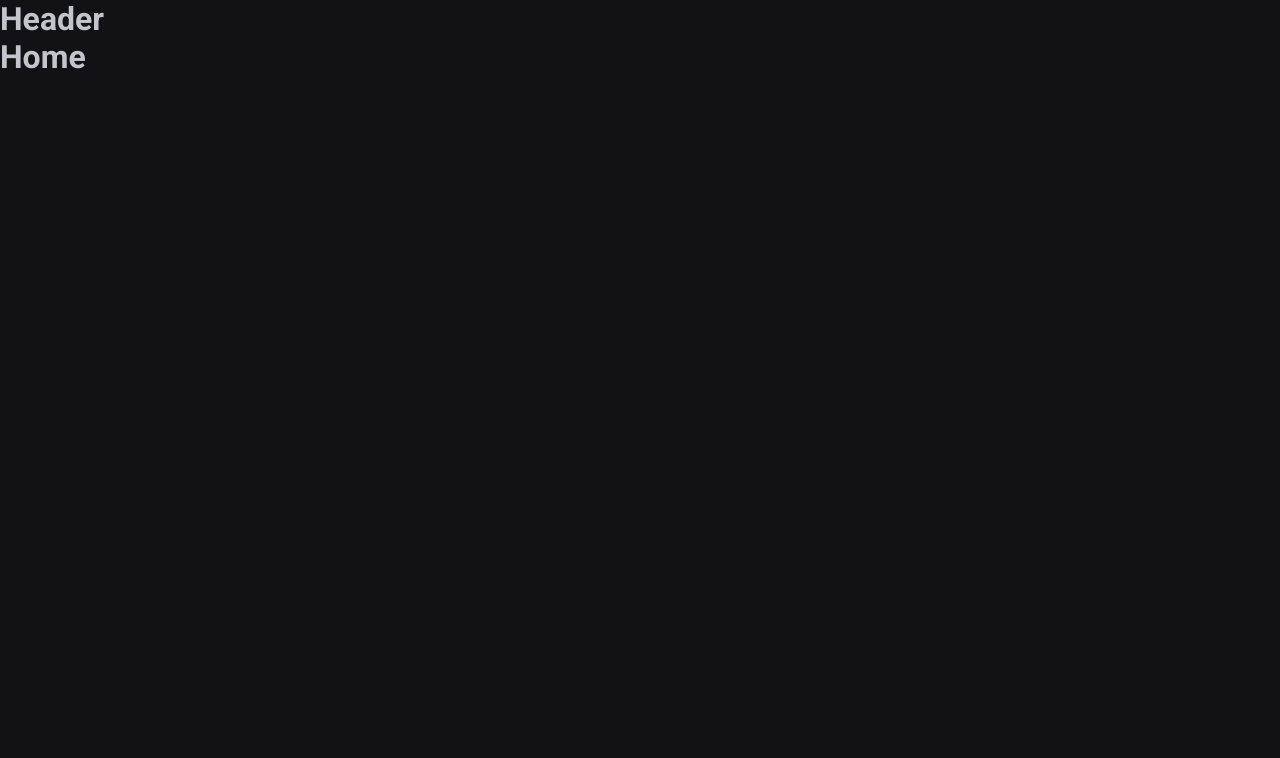
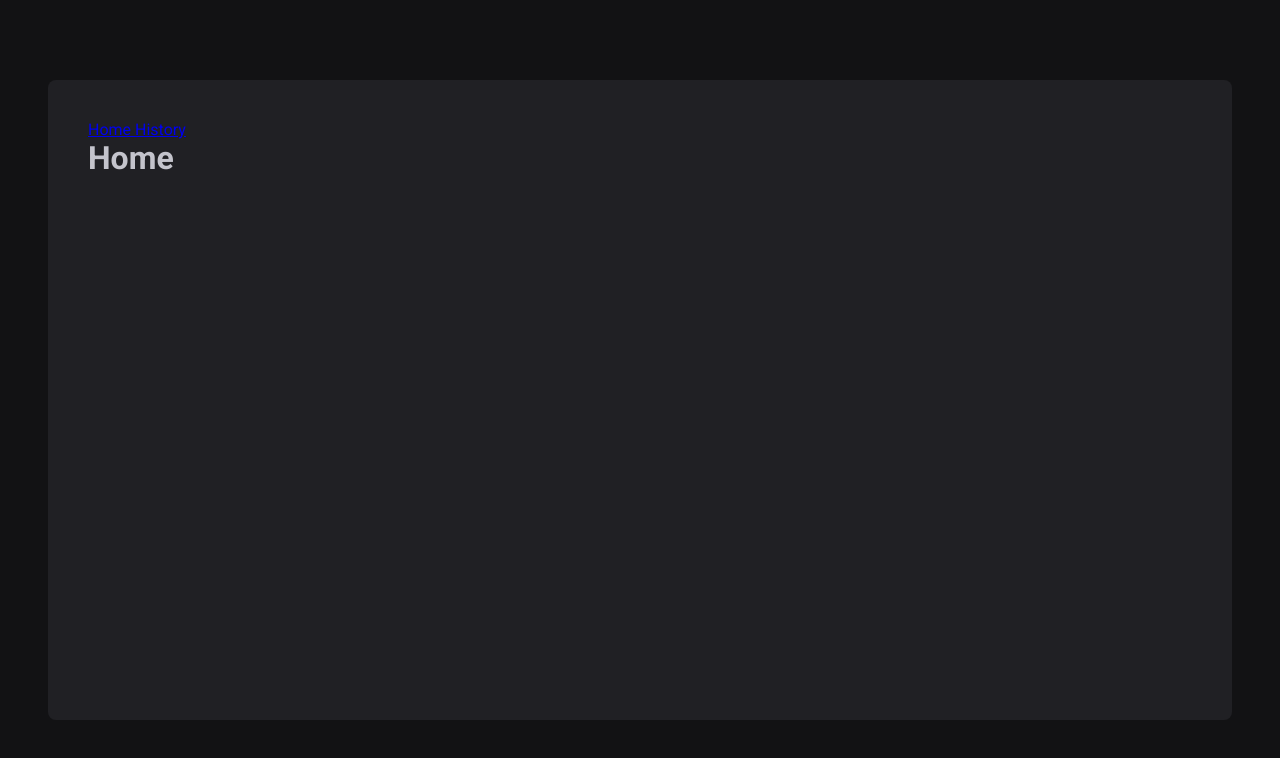
Before and after one commit to ponqueli/ignite-timer, a React (Vite) app: page / in a window 1280 px wide. Shown: the top 758 px of the page. Built offline with nearby package versions, Linux system fonts and the light colour scheme.

Commit message:
wip: add headercontainer

```diff
--- a/src/components/Header.tsx
+++ /dev/null
@@ -1,3 +0,0 @@
-export function Header() {
-  return <h1> Header</h1>;
-}
--- /dev/null
+++ b/src/components/Header/index.tsx
@@ -0,0 +1,12 @@
+import { HeaderContainer } from "./styles";
+
+export function Header() {
+  return (
+    <HeaderContainer>
+      <nav>
+        <a href="/"> Home </a>
+        <a href="/history"> History </a>
+      </nav>
+    </HeaderContainer>
+  );
+}
--- /dev/null
+++ b/src/components/Header/styles.ts
@@ -0,0 +1,7 @@
+import styled from "styled-components";
+
+export const HeaderContainer = styled.header`
+  display: flex;
+  align-items: center;
+  justify-content: space-between;
+`;
--- a/src/layouts/DefaultLayout.tsx
+++ b/src/layouts/DefaultLayout/index.tsx
@@ -1,12 +1,13 @@
 import { Outlet } from "react-router-dom";
-import { Header } from "../components/Header";
+import { Header } from "../../components/Header";
+import { LayoutContainer } from "./styles";
 
 export function DefaultLayout() {
   return (
-    <>
+    <LayoutContainer>
       <Header />
       {/* OUTLET = espaço para ser inserido um conteudo */}
       <Outlet />
-    </>
+    </LayoutContainer>
   );
 }
--- /dev/null
+++ b/src/layouts/DefaultLayout/styles.ts
@@ -0,0 +1,14 @@
+import styled from "styled-components";
+
+export const LayoutContainer = styled.div`
+  max-width: 74rem;
+  height: calc(100vh - 10rem);
+  margin: 5rem auto;
+  padding: 2.5rem;
+
+  background: ${({ theme }) => theme["gray-800"]};
+  border-radius: 8px;
+
+  display: flex;
+  flex-direction: column;
+`;
```
